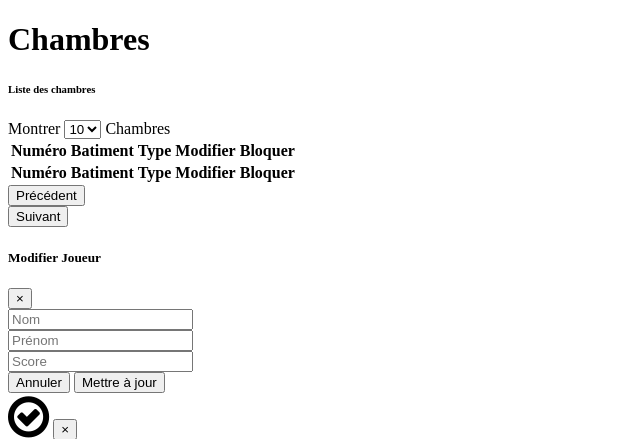
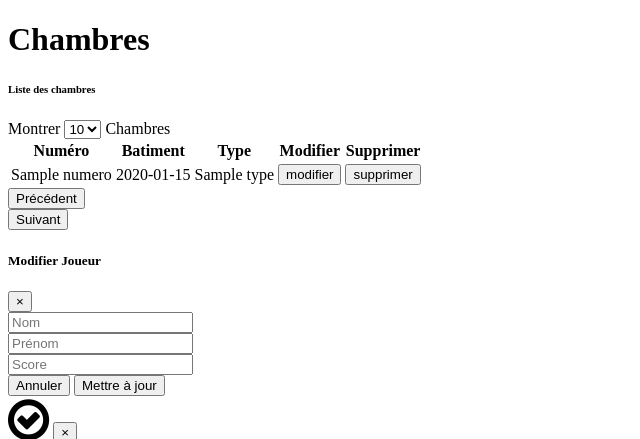
Before and after one commit to Aminata13/Allocation_Chambre_SA, a PHP site: the page made by view/chambre/list.php in a window 1280 px wide. Shown: the top 439 px of the page, without its empty margins (0-640 px from the left). Run offline with PHP 8.4, Linux system fonts and the light colour scheme; the template is opened without the code that fills it: most values are stand-ins (such as "Sample title", 1, 10 or a date in 2020); lists and menus that the app fills with data are empty.

Commit message:
lister chambre

```diff
--- a/dao/ChambreDao.php
+++ b/dao/ChambreDao.php
@@ -4,7 +4,7 @@ class ChambreDao extends Manager {
 
     public function __construct() {
         $this->tableName = "chambre";
-        $this->className = "chambre";
+        $this->className = "Chambre";
     }
 
     public function add($obj){
--- a/lib/Manager.php
+++ b/lib/Manager.php
@@ -70,7 +70,8 @@ abstract class Manager implements IDao {
     public function findAll() {
         $sql = "SELECT * FROM $this->tableName";
         $data = $this->executeSelect($sql);
-        var_dump($data);
+
+        return $data;
     }
 
     public function findById($id) {
--- a/view/chambre/list.php
+++ b/view/chambre/list.php
@@ -32,26 +32,31 @@
                                 </div>
                             </div>
                         </div>
-                        <div class="row">
+                        <div class="row test">
                             <table class="table table-bordered" id="dataTable" aria-describedby="liste des joueurs">
+                                <!-- tp odddddddddddddddcc -->
                                 <thead>
                                 <tr>
-                                    <th scope="col">Numéro</th>
+                                <th scope="col">Numéro</th>
                                     <th scope="col">Batiment</th>
                                     <th scope="col">Type</th>
                                     <th scope="col">Modifier</th>
-                                    <th scope="col">Bloquer</th>
+                                    <th scope="col">Supprimer</th>
                                 </tr>
                                 </thead>
-                                <tfoot>
-                                <tr>
-                                    <th scope="col">Numéro</th>
-                                    <th scope="col">Batiment</th>
-                                    <th scope="col">Type</th>
-                                    <th scope="col">Modifier</th>
-                                    <th scope="col">Bloquer</th>
-                                </tr>
-                                </tfoot>
+                                <tbody>
+                                <?php
+                                        foreach ($chambres as $chambre) {?>
+                                        <tr>
+                                            <td><?=$chambre->getNumero()?></td>
+                                            <td><?=$chambre->getBatiment()?></td>
+                                            <td><?=$chambre->getType()?></td>
+                                            <td><a href="" class="btn btn-primary"><button>modifier</button></a></td>
+                                            <td><a href="" class="btn btn-danger"><button>supprimer</button></a></td>
+                                         </tr><?php
+                                    }
+                                ?>
+                                </tbody>
                                 <tbody id="tbody">
                                 </tbody>
                             </table>
--- a/view/layout/default.php
+++ b/view/layout/default.php
@@ -69,7 +69,7 @@
   </li>
   <!-- Nav Item - Utilities Collapse Menu -->
   <li class="nav-item">
-    <a class="nav-link collapsed" href="<?= BASE_URL ?>chambre/liste">
+    <a class="nav-link collapsed" href="<?= BASE_URL ?>chambre/listeChambre">
       <i class="fa fa-bed"></i>
       <span>Liste des chambres</span>
     </a>
```
Also changed, not shown: controller/ChambreController.php (+9 -0 lines).
